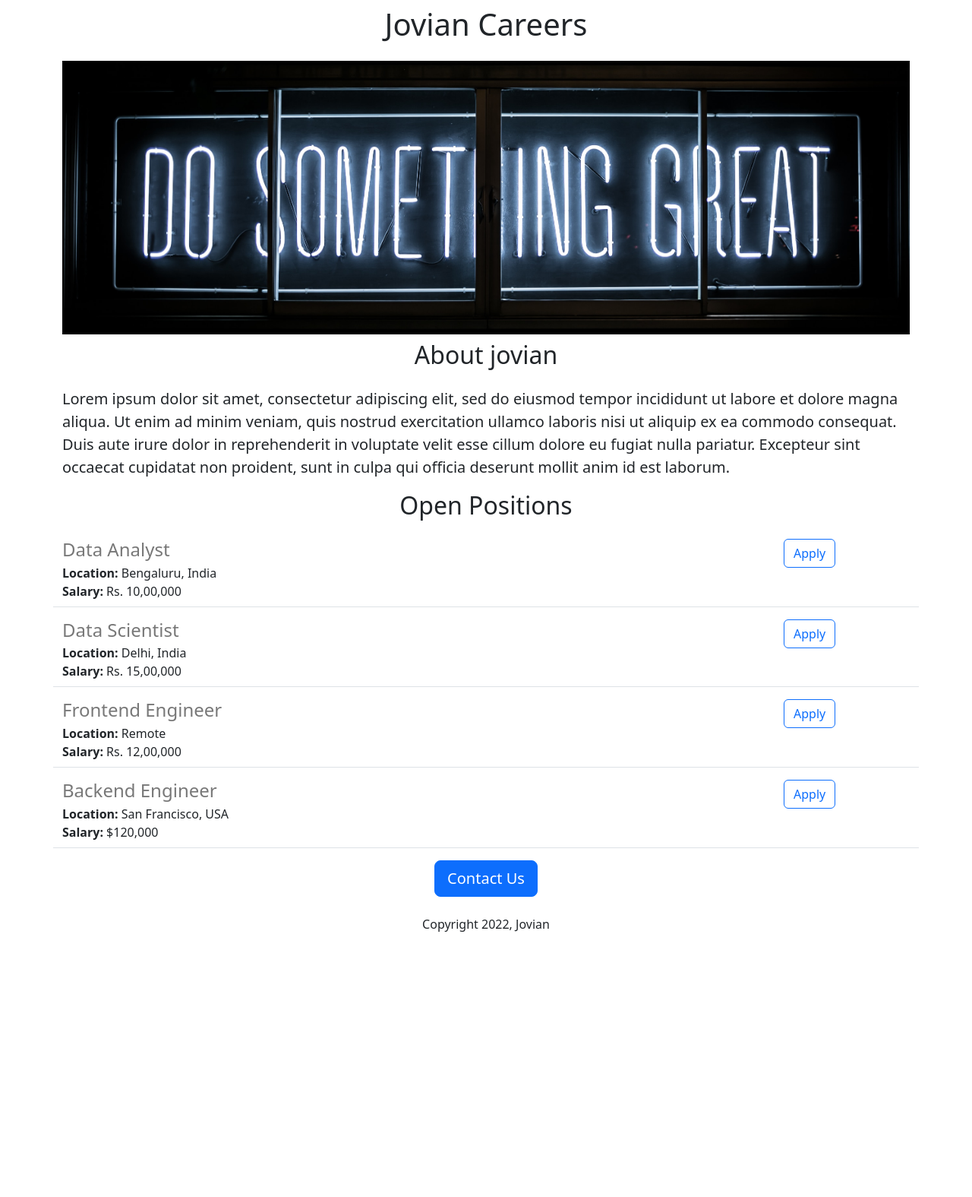
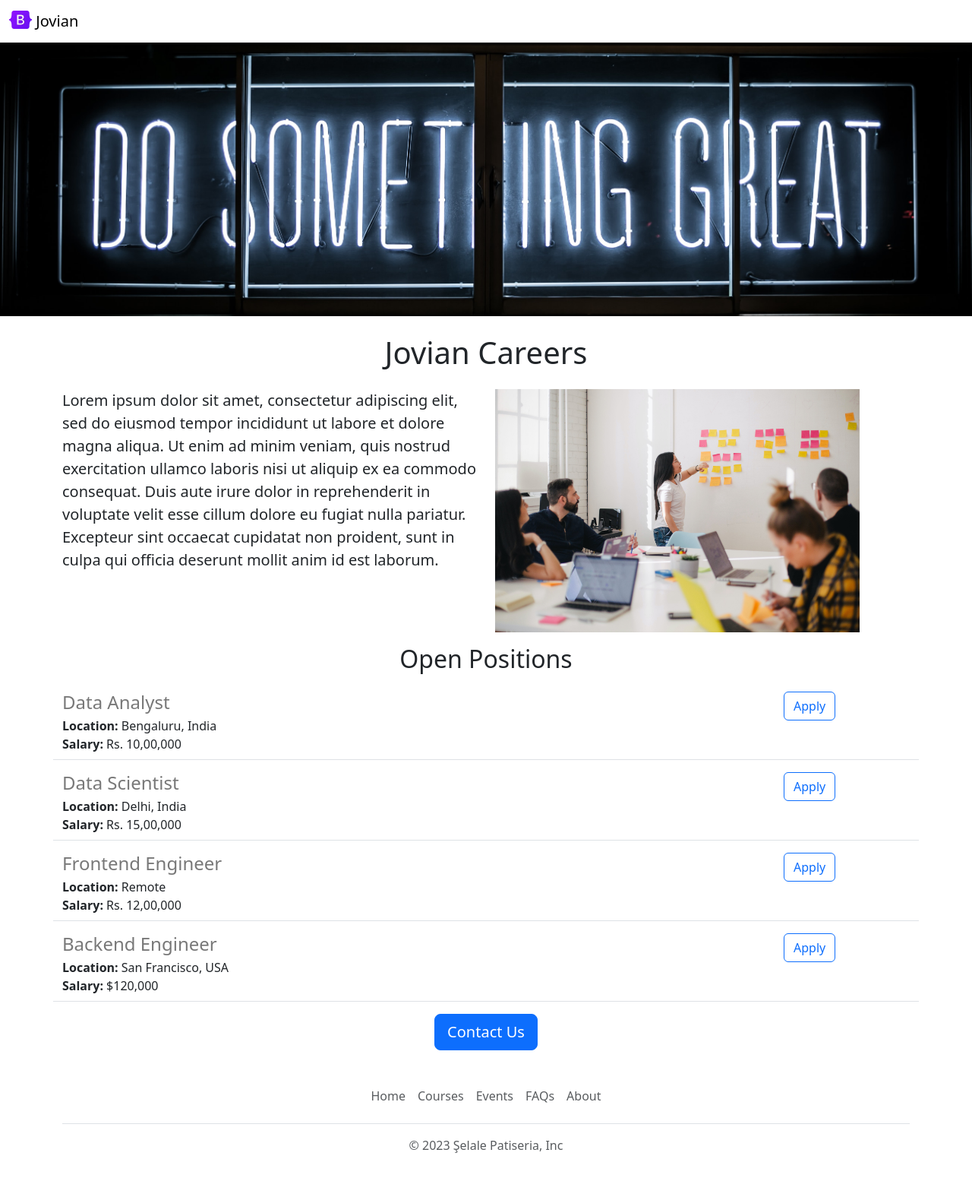
Before and after one commit to 0riq4mi/basic-website, a Flask app: page / in a window 1280 px wide. Shown: the whole page at 76% size. Before the commit the page ends 1226 px from the top, so only its background shows below. Run offline with Flask 3, Linux system fonts and the light colour scheme.

Commit message:
functional and aesthetic improvements

```diff
--- /dev/null
+++ b/templates/footer.html
@@ -0,0 +1,12 @@
+<div class="container">
+    <footer class="py-3 my-4">
+      <ul class="nav justify-content-center border-bottom pb-3 mb-3">
+        <li class="nav-item"><a href="http://jovian.ai" class="nav-link px-2 text-body-secondary">Home</a></li>
+        <li class="nav-item"><a href="http://jovian.ai/learn" class="nav-link px-2 text-body-secondary">Courses</a></li>
+        <li class="nav-item"><a href="http://jovian.ai/events" class="nav-link px-2 text-body-secondary">Events</a></li>
+        <li class="nav-item"><a href="#" class="nav-link px-2 text-body-secondary">FAQs</a></li>
+        <li class="nav-item"><a href="http://jovian.ai/about" class="nav-link px-2 text-body-secondary">About</a></li>
+      </ul>
+      <p class="text-center text-body-secondary">&copy; 2023 Şelale Patiseria, Inc</p>
+    </footer>
+  </div>
--- a/templates/home.html
+++ b/templates/home.html
@@ -10,20 +10,28 @@
             height: 360px;
             width: 100%;
             object-fit: cover;
+            margin-bottom: 16px;
         }
     </style>
   </head>
   <body>
+    {% include "nav.html" %}
+    <img class="img-fluid" id="banner" src="http://127.0.0.1:5000/static/neon.jpg"
+      height="320" >
     <div class="container">
     <h1 class="text-center mt-2 mb-4">
         {{company_name}} Careers
     </h1>
-    <img class="img-fluid" id="banner" src="http://127.0.0.1:5000/static/neon.jpg"
-      height="320" >
-    <h2 class="text-center mt-2 mb-4">About jovian</h2>
+    <div class="row" style="margin-bottom: 16px;">
+        <div class="col-md-6">
     <p class="lead">
       Lorem ipsum dolor sit amet, consectetur adipiscing elit, sed do eiusmod tempor incididunt ut labore et dolore magna aliqua. Ut enim ad minim veniam, quis nostrud exercitation ullamco laboris nisi ut aliquip ex ea commodo consequat. Duis aute irure dolor in reprehenderit in voluptate velit esse cillum dolore eu fugiat nulla pariatur. Excepteur sint occaecat cupidatat non proident, sunt in culpa qui officia deserunt mollit anim id est laborum.
     </p>
+        </div>
+        <div class="d-none d-md-block col-6">
+        <img src="/static/people.jpg" style="height:320px;border: radius 4px;">
+        </div>
+    </div>
     <h2 class="text-center mt-2 mb-4">Open Positions</h2>
     <div>
         {% for job in jobs %}
@@ -31,9 +39,9 @@
         {% endfor %}
     </div>
     <div class="text-center">
-    <button class="btn btn-primary btn-lg">Contact Us</button>
-    <p class="mt-4">Copyright 2022, Jovian</p>
+    <a class="btn btn-primary btn-lg" href="mailto:hello@salele.patiseria?subject=Questin%20about%20Opening&body=My%20name%20%3A%20%3Cyour%20name%20here%3E%0D%0A%0D%0AMy%20Question%20%3A%20%3Center%20question%20here%3E%0D%0A%0D%0A%0D%0A">Contact Us</a>
       </div>
     </div>
+    {% include "footer.html" %}
   </body>
 </html>
--- a/templates/jobitem.html
+++ b/templates/jobitem.html
@@ -13,6 +13,6 @@
         {% endif %}
     </div>
     <div class="col-2">
-        <button type="button" class="btn btn-outline-primary">Apply</button>
+        <a href="mailto:hello@salele.patiseria?subject=Application%20for%20{{job['title']}}&body=My%20name%20%3A%20%3Cyour%20name%20here%3E%0D%0A%0D%0AMy%20Resume%20Link%20%3A%20%3Cyour%20resume%3E%0D%0A%0D%0AMy%20Linkedin%20Link%20%3A%20%3Clinkedin%20link%3E%0D%0A" type="button" class="btn btn-outline-primary">Apply</a>
     </div>
 </div>
--- /dev/null
+++ b/templates/nav.html
@@ -0,0 +1,9 @@
+<nav class="navbar shadow-sm fixed-top bg-white">
+    <div class="container-fluid">
+      <a class="navbar-brand" href="#">
+        <img src="/static/logo.svg" alt="Logo" width="30" height="24" class="d-inline-block align-text-top">
+        Jovian
+      </a>
+    </div>
+  </nav>
+  <div style="height: 56px;"></div>
```
Also changed, not shown: static/logo.svg (added), static/people.jpg (added).
